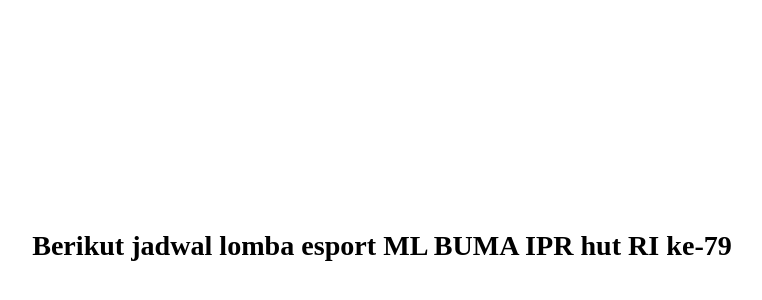
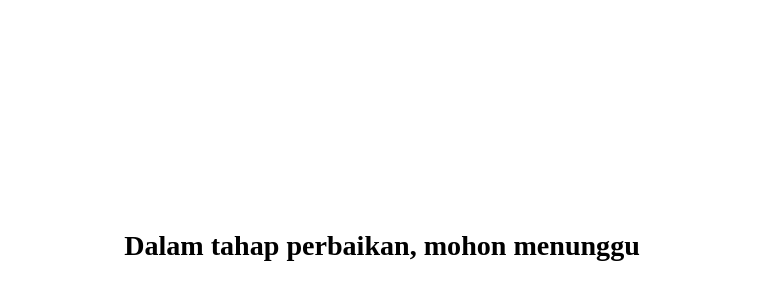
Before and after one commit to mindatama/untukweb, a plain HTML site: page index.html in a window 1280 px wide. Shown: the part 162-462 px from the top of the page, without its empty margins (258-1020 px from the left). Drawn offline with Linux system fonts and the light colour scheme.

Commit message:
annouce perbaikan website

```diff
--- a/index.html
+++ b/index.html
@@ -31,7 +31,7 @@
     <script src="bootstrap/js/bootstrap.bundle.min.js"></script>
     <div class="parent">
     <div class="atas">
-        <center><h3><p>Berikut jadwal lomba esport ML BUMA IPR hut RI ke-79</p></h3></center>
+        <center><h3><p>Dalam tahap perbaikan, mohon menunggu</p></h3></center>
     </div>
     </div>
 </body>
```
